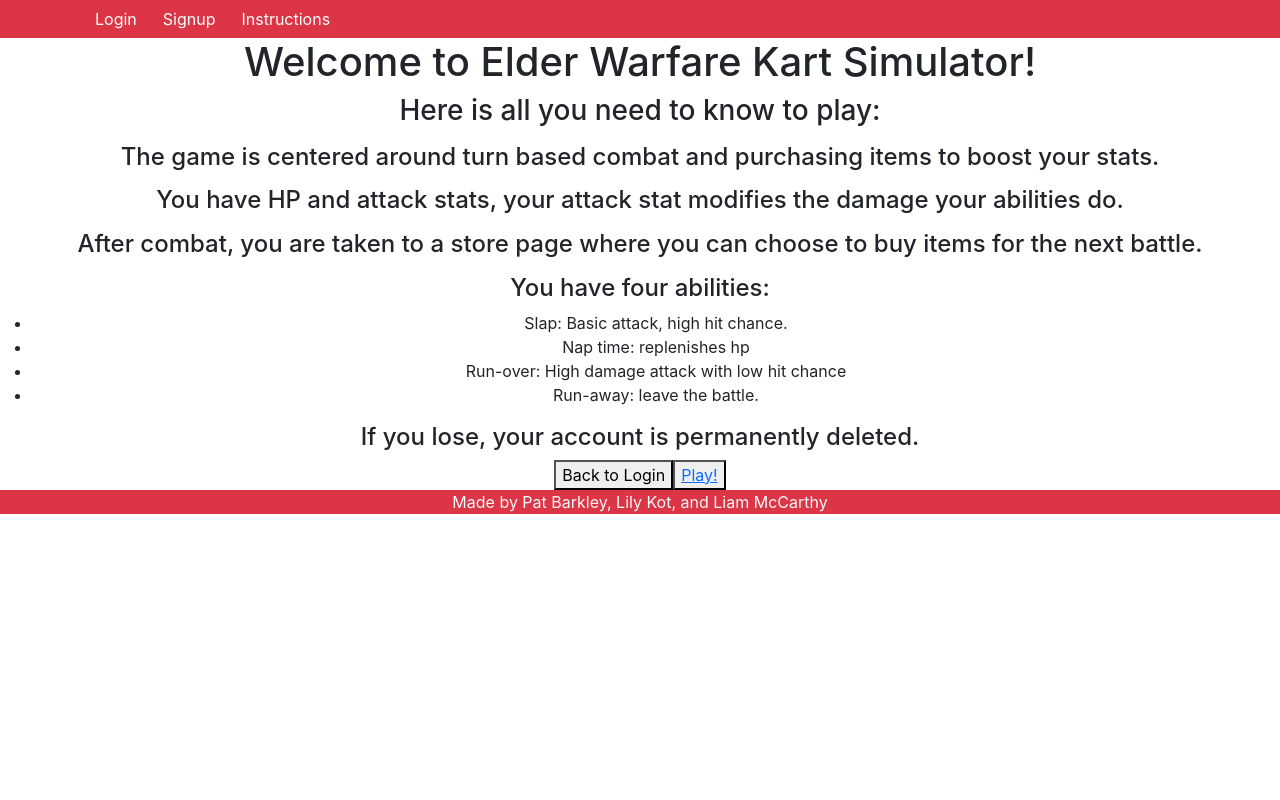
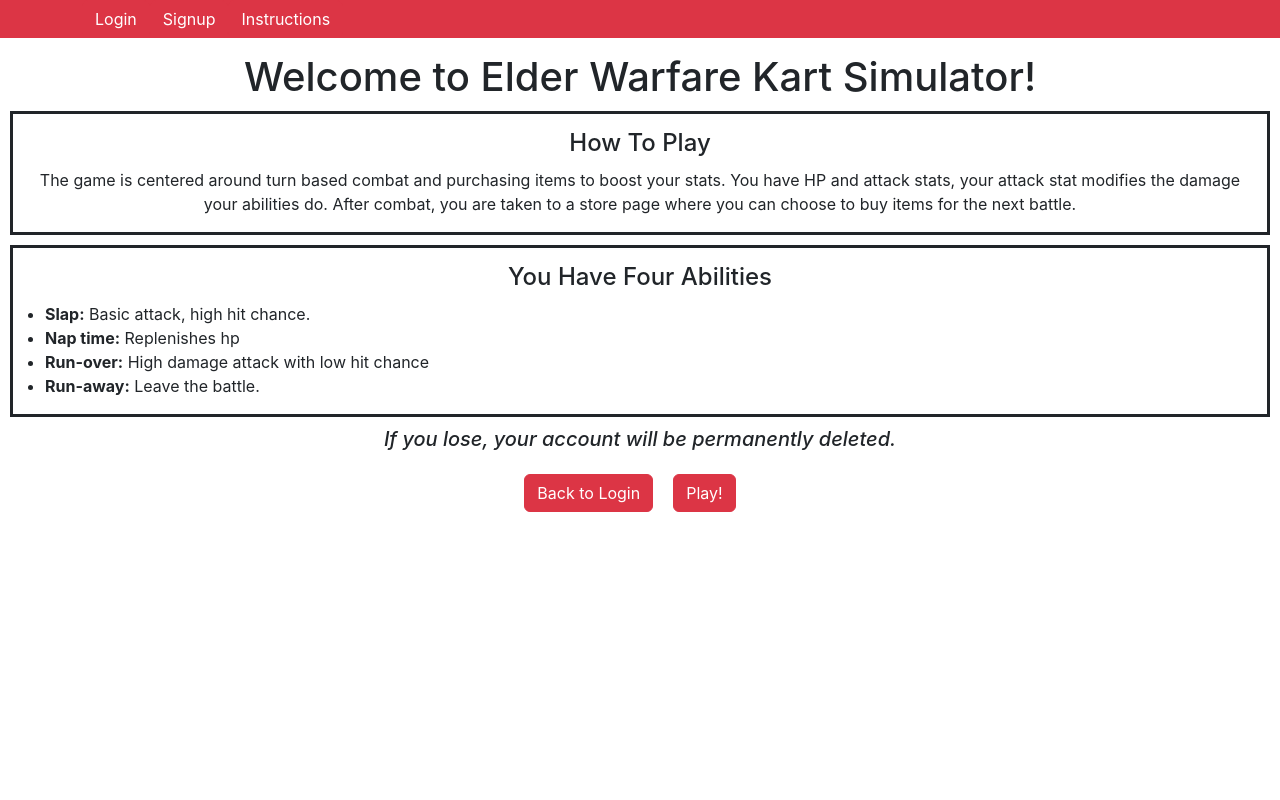
Before and after one commit to lilyannekot/elder-warfare-kart-simulator, a React (Create React App) app in the folder client/: page /instructions in a window 1280 px wide. Shown: the top 800 px of the page. Built offline with nearby package versions, Linux system fonts and the light colour scheme.

Commit message:
refactoring and styling for instructions

```diff
--- a/client/src/App.css
+++ b/client/src/App.css
@@ -40,6 +40,11 @@
 h4 {
   text-align: center;
   margin-top: 15px;
+  margin-bottom: 10px;
+}
+
+h1 {
+  margin-top: 15px;
 }
 
 form {
@@ -47,8 +52,34 @@ form {
 }
 
 form input {
-  /* box-sizing: border-box; */
   margin: 15px;
   padding: 12px 20px;
   text-align: center;
 }
+
+.continue-button {
+  margin-bottom: 15px;
+  margin-top: 15px;
+}
+
+button {
+  margin-right: 20px;
+}
+
+li {
+  text-align: left;
+}
+
+.instruction-boxes {
+  border: solid;
+  margin: 10px 10px 10px 10px;
+}
+
+.instruction-p {
+  margin-left: 10px;
+  margin-right: 10px;
+}
+
+footer {
+  margin-top: 40%;
+}
--- a/client/src/pages/Instructions.js
+++ b/client/src/pages/Instructions.js
@@ -1,39 +1,51 @@
+import React from "react";
 import "../index.css";
-import { Link, useNavigate } from "react-router-dom";
+import { useNavigate } from "react-router-dom";
 
 const Instructions = () => {
   const navigate = useNavigate();
   function handleClick() {
     navigate("/login");
   }
+  function beginBattle() {
+    navigate("/battle");
+  }
 
   return (
     <div className="instructions">
       <h1>Welcome to Elder Warfare Kart Simulator!</h1>
-      <h3>Here is all you need to know to play:</h3>
-      <h4>
-        The game is centered around turn based combat and purchasing items to
-        boost your stats.
-      </h4>
-      <h4>
-        You have HP and attack stats, your attack stat modifies the damage your
-        abilities do.
-      </h4>
-      <h4>
-        After combat, you are taken to a store page where you can choose to buy
-        items for the next battle.
-      </h4>
-      <h4>You have four abilities:</h4>
-      <ul>
-        <li>Slap: Basic attack, high hit chance.</li>
-        <li>Nap time: replenishes hp</li>
-        <li>Run-over: High damage attack with low hit chance</li>
-        <li>Run-away: leave the battle.</li>
-      </ul>
-      <h4>If you lose, your account is permanently deleted.</h4>
-      <button onClick={handleClick}>Back to Login</button>
-      <button className="continue-button">
-        <Link to="/Battle">Play!</Link>
+      <div className="instruction-boxes">
+        <h4>How To Play</h4>
+        <p className="instruction-p">
+          The game is centered around turn based combat and purchasing items to
+          boost your stats. You have HP and attack stats, your attack stat
+          modifies the damage your abilities do. After combat, you are taken to
+          a store page where you can choose to buy items for the next battle.
+        </p>
+      </div>
+      <div className="instruction-boxes">
+        <h4>You Have Four Abilities</h4>
+        <ul>
+          <li>
+            <b>Slap:</b> Basic attack, high hit chance.
+          </li>
+          <li>
+            <b>Nap time:</b> Replenishes hp
+          </li>
+          <li>
+            <b>Run-over:</b> High damage attack with low hit chance
+          </li>
+          <li>
+            <b>Run-away:</b> Leave the battle.
+          </li>
+        </ul>
+      </div>
+      <h5><i>If you lose, your account will be permanently deleted.</i></h5>
+      <button onClick={handleClick} className="btn btn-danger">
+        Back to Login
+      </button>
+      <button onClick={beginBattle} className="btn continue-button btn-danger">
+        Play!
       </button>
     </div>
   );
```
Also changed, not shown: 34 other files (tests, documents, lock files or other folders).
